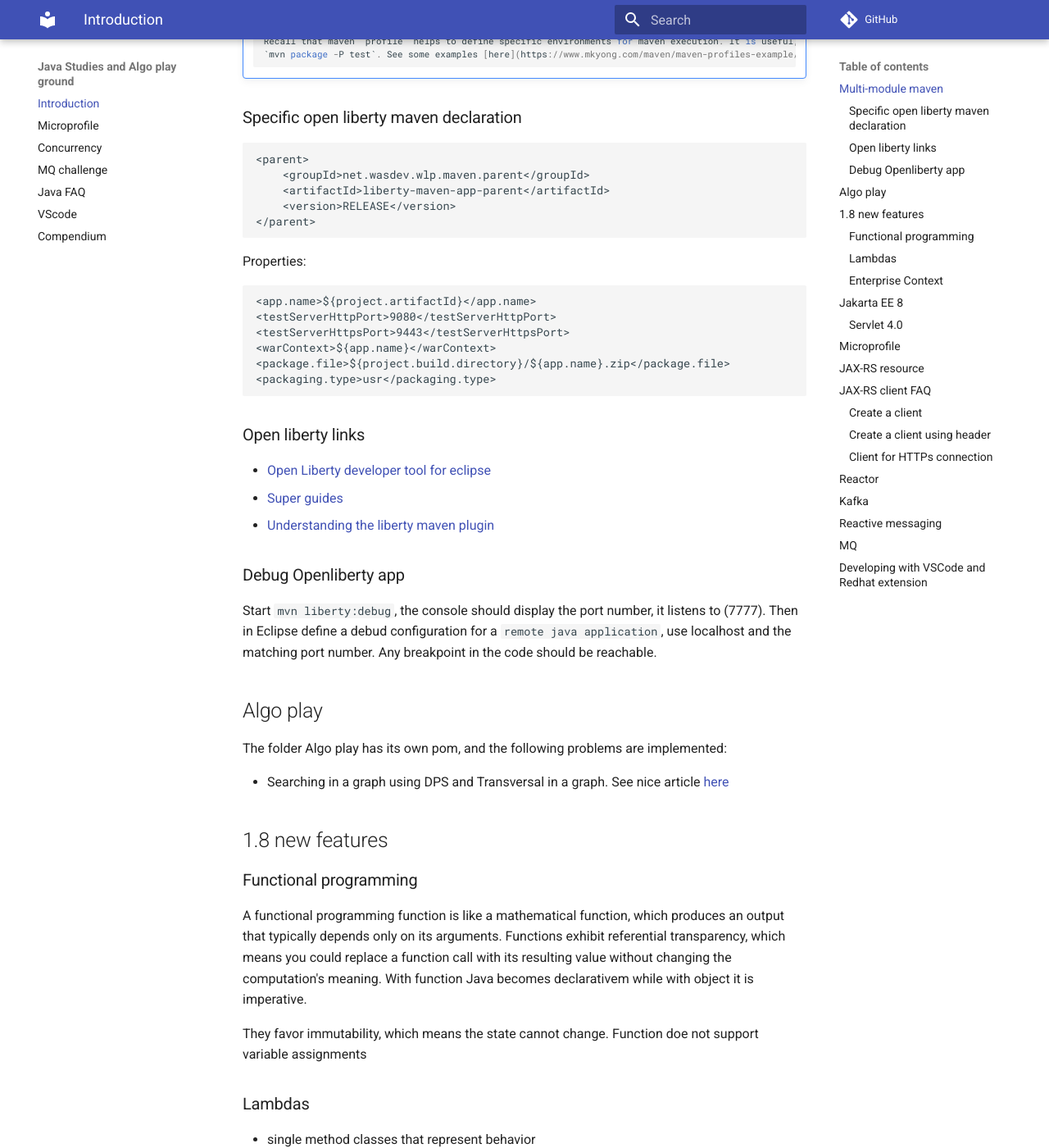
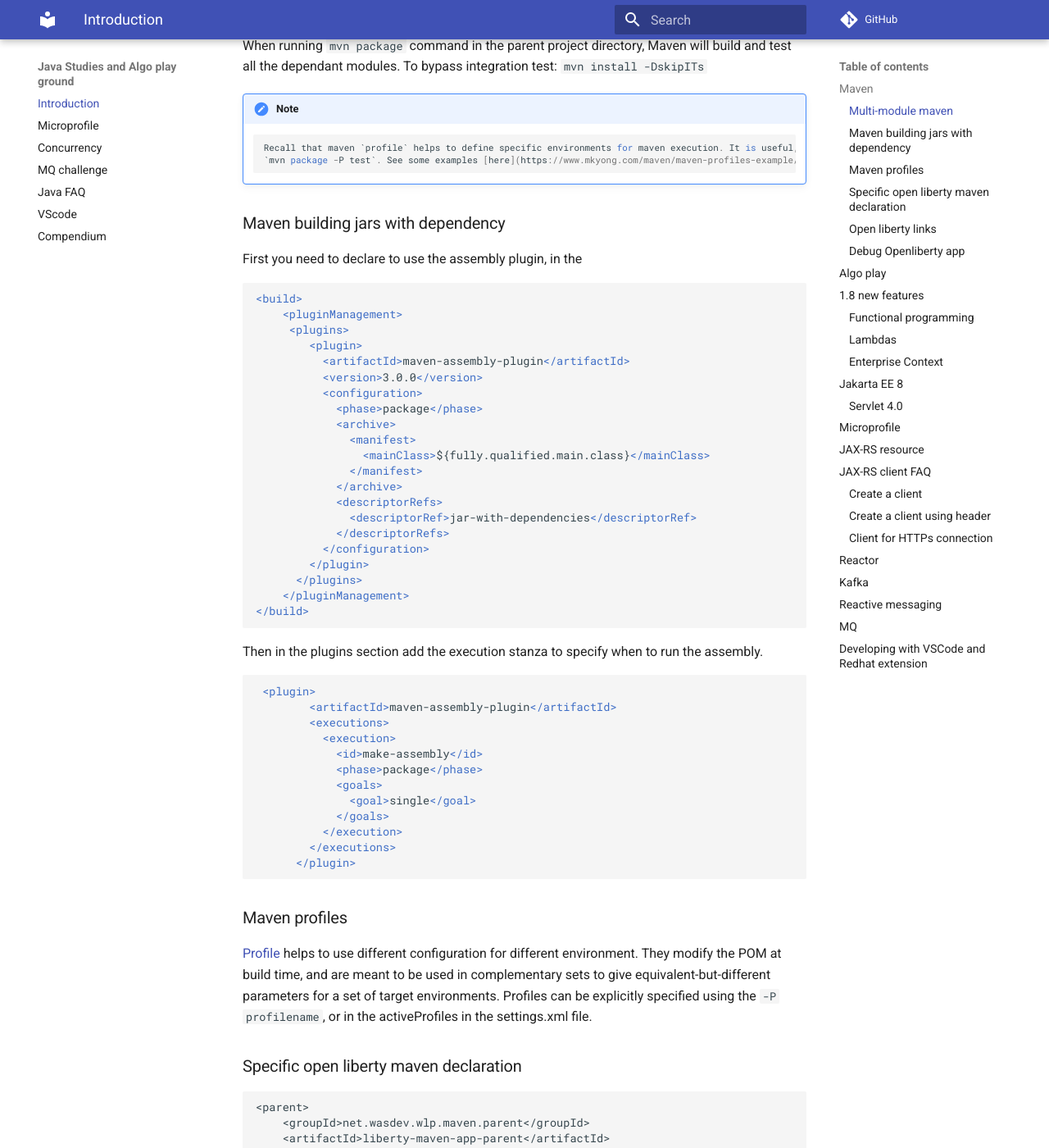
Before and after one commit to jbcodeforce/java-studies, an MkDocs documentation site: the page built from docs/index.md, in a window 1280 px wide and 1400 px high, scrolled down 773 px. Shown: the whole window at 82% size. Built offline with MkDocs 1.6.1 and Material for MkDocs 9.7.7, drawn with Linux system fonts in a browser that asks for light colours; comment, search, counter and statistics services are not loaded; some of the changed text lies outside the part shown.

Commit message:
modify mp docs

````diff
--- a/docs/index.md
+++ b/docs/index.md
@@ -1,14 +1,20 @@
 # Some Java studies
 
-## Multi-module maven
+## Maven
+
+Update maven cli: download it from http://maven.apache.org/download.cgi, unzip to ~/Tools. modify $PATH.
+
+### Multi-module maven
 
 This project includes different modules to test different subjects related to the java last language features and other topics on Java, like reactive messaging, kafka, ...
 See [this tutorial](https://www.baeldung.com/maven-multi-module) to understand maven multi modules.
 
 * Define an aggregator POM
+
 ```shell
 mvn archetype:generate -DgroupId=jbcodeforce -DartifactId=Java-studies
 ```
+
 * Change the `<packaging>` element to `pom`
 * Define each module in separate child folder with its own pom using the command:
 
@@ -20,11 +26,61 @@
 
 By setting packaging to pom type, we're declaring that project will serve as a parent or an aggregator for other sub module project. A module element is added to the parent project.
 
-When running `mvn package` command in the parent project directory, Maven will build and test all the dependant modules.
+When running `mvn package` command in the parent project directory, Maven will build and test all the dependant modules. To bypass integration test: `mvn install -DskipITs`
 
 !!! note
 		Recall that maven `profile` helps to define specific environments for maven execution. It is useful, to set some different runtime properties. Useful for testing and production packaging.
 		`mvn package -P test`. See some examples [here](https://www.mkyong.com/maven/maven-profiles-example/)
+
+### Maven building jars with dependency
+
+First you need to declare to use the assembly plugin, in the
+
+```xml
+<build>
+    <pluginManagement>
+	 <plugins>
+		<plugin>
+          <artifactId>maven-assembly-plugin</artifactId>
+          <version>3.0.0</version>
+          <configuration>
+            <phase>package</phase>
+            <archive>
+              <manifest>
+                <mainClass>${fully.qualified.main.class}</mainClass>
+              </manifest>
+            </archive>
+            <descriptorRefs>
+              <descriptorRef>jar-with-dependencies</descriptorRef>
+            </descriptorRefs>
+          </configuration>
+        </plugin>
+      </plugins>
+    </pluginManagement>
+</build>
+```
+
+Then in the plugins section add the execution stanza to specify when to run the assembly.
+
+```xml
+ <plugin>
+        <artifactId>maven-assembly-plugin</artifactId>
+        <executions>
+          <execution>
+            <id>make-assembly</id>
+            <phase>package</phase>
+            <goals>
+              <goal>single</goal>
+            </goals>
+          </execution>
+        </executions>
+      </plugin>
+```
+
+### Maven profiles
+
+[Profile](http://maven.apache.org/guides/introduction/introduction-to-profiles.html) helps to use different configuration for different environment. They modify the POM at build time, and are meant to be used in complementary sets to give equivalent-but-different parameters for a set of target environments.
+Profiles can be explicitly specified using the `-P profilename`, or in the activeProfiles in the settings.xml file.
 
 ### Specific open liberty maven declaration
 
@@ -55,6 +111,7 @@
 ### Debug Openliberty app
 
 Start `mvn liberty:debug`, the console should display the port number, it listens to (7777). Then in Eclipse define a debud configuration for a `remote java application`, use localhost and the matching port number. Any breakpoint in the code should be reachable.
+
 
 ## Algo play
 
````
Also changed, not shown: docs/FAQ.md (+21 -0 lines), docs/java-vscode.md (+3 -1 lines), docs/microprofile.md (+20 -7 lines), 1 other file.
